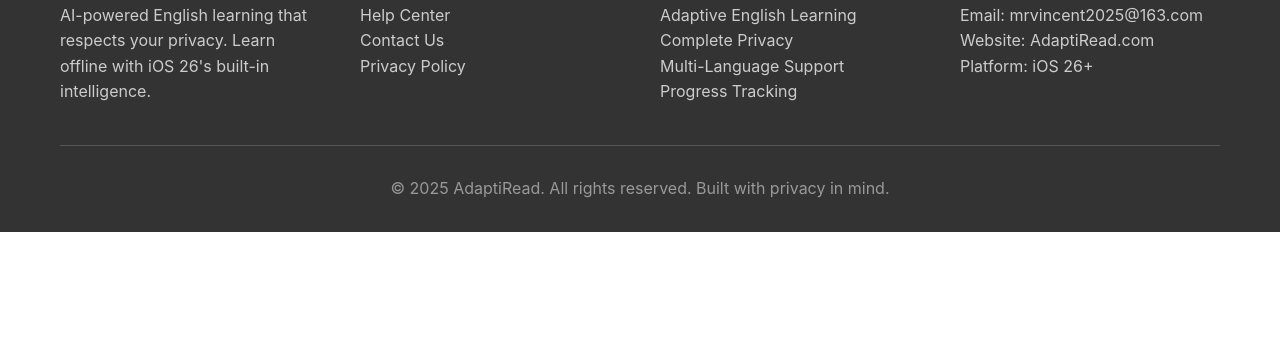
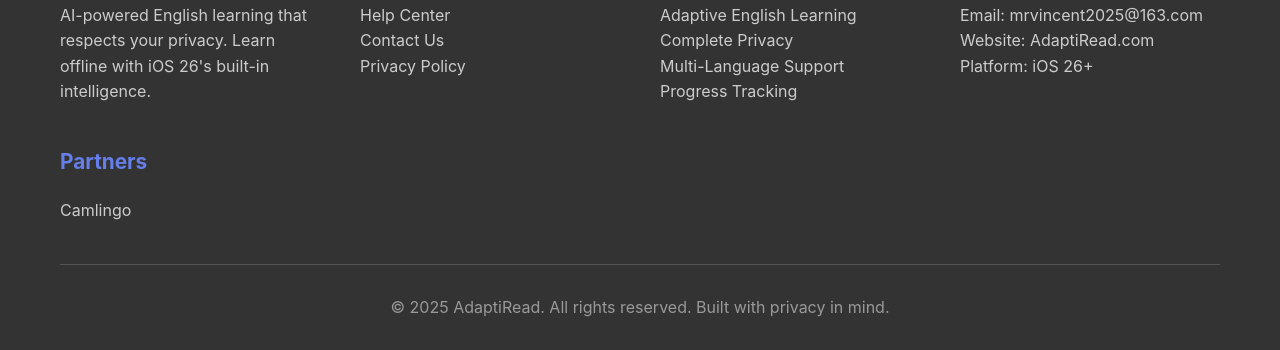
Before and after one commit to mrvincent2025/AdaptiRead, a plain HTML site: page index.html in a window 1280 px wide. Shown: the part 3449-3799 px from the top of the page. Before the commit the page ends 3681 px from the top, so only its background shows below. Drawn offline with Linux system fonts and the light colour scheme.

Commit message:
Update index.html

```diff
--- a/index.html
+++ b/index.html
@@ -524,6 +524,7 @@
         </div>
     </section>
 
+
     <!-- Privacy Section -->
     <section class="privacy">
         <div class="container">
@@ -618,6 +619,7 @@
                     <p><a href="privacy.html">Privacy Policy</a></p>
                 </div>
 
+
                 <div class="footer-section">
                     <h3>Features</h3>
                     <p>Adaptive English Learning</p>
@@ -631,6 +633,11 @@
                     <p>Email: mrvincent2025@163.com</p>
                     <p>Website: AdaptiRead.com</p>
                     <p>Platform: iOS 26+</p>
+                </div>
+
+                <div class="footer-section">
+                    <h3>Partners</h3>
+                    <p><a href="https://camlingo.com" target="_blank" rel="noopener noreferrer">Camlingo</a></p>
                 </div>
             </div>
 
```
